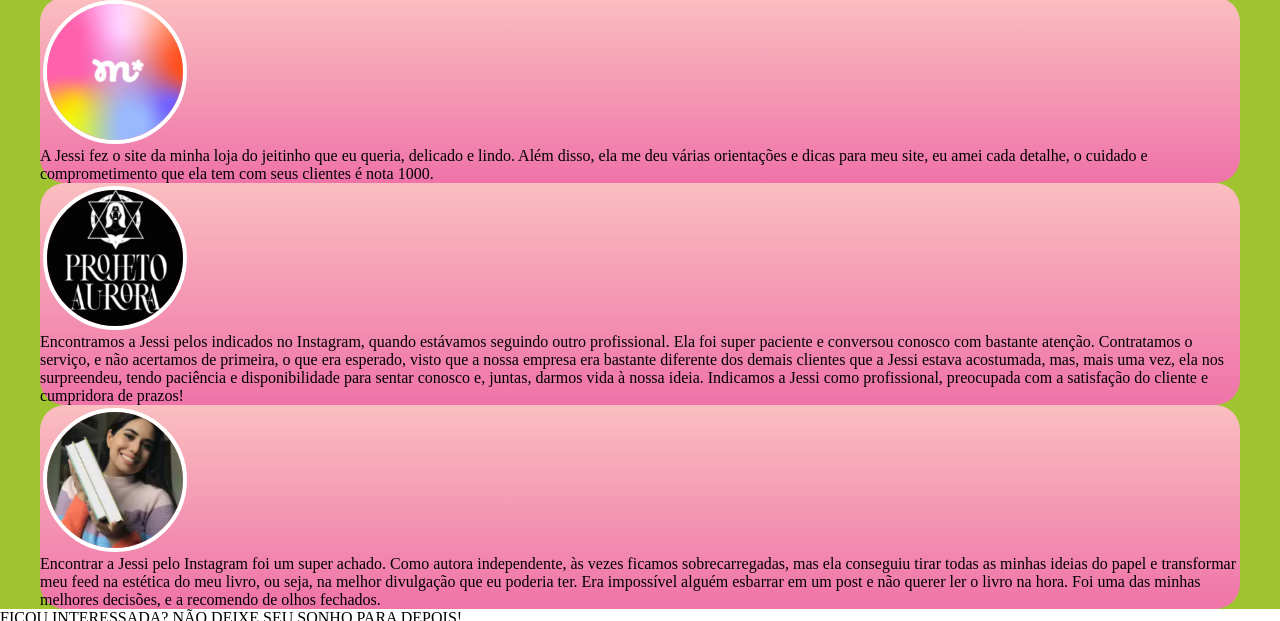
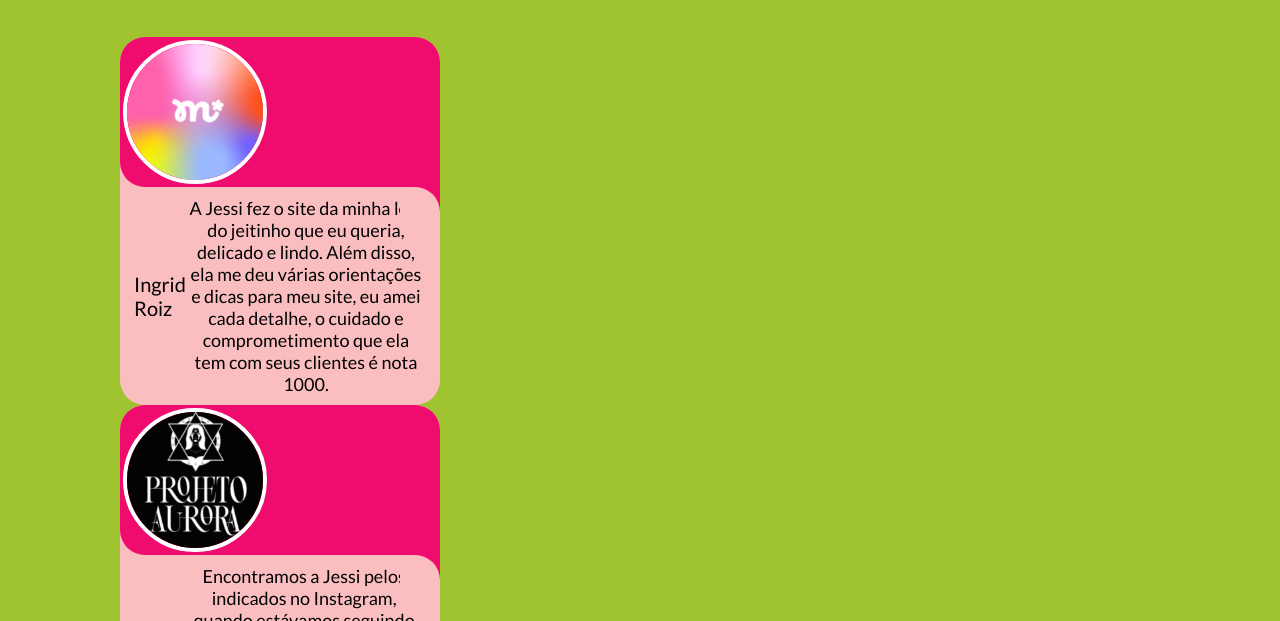
Before and after one commit to theingridbrito/vidisol, a website: page index.html in a window 1280 px wide. Shown: the part 2498-3119 px from the top of the page. Drawn offline with Linux system fonts and the light colour scheme.

Commit message:
Adição do overlay na estilização da área de clientes

```diff
--- a/index.html
+++ b/index.html
@@ -100,7 +100,11 @@
                                          <img src="/img/cliente-1.png" alt="" class="img-box3">
                                     </div>
                              </div>
-                                <p class="card3-content">A Jessi fez o site da minha loja do jeitinho que eu queria, delicado e lindo. Além disso, ela me deu várias orientações e dicas para meu site, eu amei cada detalhe, o cuidado e comprometimento que ela tem com seus clientes é nota 1000.</p>
+                             <div class="card3-content">
+                                <h2 class="name">Ingrid Roiz</h2>
+                                <p class="description">A Jessi fez o site da minha loja do jeitinho que eu queria, delicado e lindo. Além disso, ela me deu várias orientações e dicas para meu site, eu amei cada detalhe, o cuidado e comprometimento que ela tem com seus clientes é nota 1000.</p>
+                             </div>
+
                              </div>
                     <div class="cards3">
                         <div class="image-content">
@@ -108,9 +112,12 @@
                             <div class="card-image">
                                 <img src="/img/cliente-2.png" alt="" class="img-box3">
                             </div>
+                        </div>
+                        <div class="card3-content">
+                            <h2 class="name">Ana Paula</h2>
+                            <p class="description">Encontramos a Jessi pelos indicados no Instagram, quando estávamos seguindo outro profissional. Ela foi super paciente e conversou conosco com bastante atenção. Contratamos o serviço, e não acertamos de primeira, o que era esperado, visto que a nossa empresa era bastante diferente dos demais clientes que a Jessi estava acostumada, mas, mais uma vez, ela nos surpreendeu, tendo paciência e disponibilidade para sentar conosco e, juntas, darmos vida à nossa ideia. Indicamos a Jessi como profissional, preocupada com a satisfação do cliente e cumpridora de prazos!</p>
+                        </div>
 
-                        </div>
-                        <p class="card3-content">Encontramos a Jessi pelos indicados no Instagram, quando estávamos seguindo outro profissional. Ela foi super paciente e conversou conosco com bastante atenção. Contratamos o serviço, e não acertamos de primeira, o que era esperado, visto que a nossa empresa era bastante diferente dos demais clientes que a Jessi estava acostumada, mas, mais uma vez, ela nos surpreendeu, tendo paciência e disponibilidade para sentar conosco e, juntas, darmos vida à nossa ideia. Indicamos a Jessi como profissional, preocupada com a satisfação do cliente e cumpridora de prazos!</p>
                     </div>
                     <div class="cards3">
                         <div class="image-content">
@@ -118,9 +125,12 @@
                             <div class="card-image">
                                 <img src="/img/cliente-3.png" alt="" class="img-box3">
                             </div>
+                        </div>
+                        <div class="card3-content">
+                            <h2 class="name">Rebeca Alves</h2>
+                            <p class="description">Encontrar a Jessi pelo Instagram foi um super achado. Como autora independente, às vezes ficamos sobrecarregadas, mas ela conseguiu tirar todas as minhas ideias do papel e transformar meu feed na estética do meu livro, ou seja, na melhor divulgação que eu poderia ter. Era impossível alguém esbarrar em um post e não querer ler o livro na hora. Foi uma das minhas melhores decisões, e a recomendo de olhos fechados.</p>
+                        </div>
 
-                        </div>
-                        <p class="card3-content">Encontrar a Jessi pelo Instagram foi um super achado. Como autora independente, às vezes ficamos sobrecarregadas, mas ela conseguiu tirar todas as minhas ideias do papel e transformar meu feed na estética do meu livro, ou seja, na melhor divulgação que eu poderia ter. Era impossível alguém esbarrar em um post e não querer ler o livro na hora. Foi uma das minhas melhores decisões, e a recomendo de olhos fechados.</p>
                     </div>
                         </div>
 
--- a/src/styles/main.scss
+++ b/src/styles/main.scss
@@ -213,23 +213,70 @@ main{
 }
    .clientes{
     display: flex;
+    justify-content: center;
     flex-direction: column;
-    justify-content: center;
     align-items: center;
     background-color: $green;
     h1{
         font-family: $League;
         padding: 30px;
     }
+    .card-container-sessao3{
+        width: 100%;
+        padding: 40px 0 ;
+        display: flex;
+        flex-direction: row;
+        max-width: 1120px;
         .slide-content{
                   margin: 0 40px;
+
                   .cards3{
+
             border-radius: 25px;
-            background: linear-gradient(
-                    to bottom,
-                    $baby-pink ,
-                    $pink 100%
-                );
+            width: 320px;
+            background-color: $baby-pink;
+
+                .card3-content{
+                        display: flex;
+                        align-items: center;
+                        padding: 10px 14px;
+                        font-family: $Lato;
+                        .name{
+                            font-size: 20px;
+                            font-weight: 500;
+                        }
+                        .description{
+                            font-size: 18px;
+                            text-align: center;
+                        }
+                }
+        .image-content{
+            row-gap: 5px;
+            position: relative;
+            .overlay{
+                position: absolute;
+                left: 0;
+                right: 0;
+                height: 100%;
+                width: 100%;
+                background-color: $hot-pink;
+                border-radius:25px 25px 0px 25px ;
+
+            }
+            .overlay::before,
+                .overlay::after{
+                    position: absolute;
+                    right: 0;
+                    bottom: -40px;
+                    content: '';
+                    height: 40px;
+                    width: 40px;
+    background-color: $hot-pink;
+                }
+                .overlay::after{
+                    border-radius: 0 25px 0 0;
+                    background-color: $baby-pink;
+                }
             .card-image{
                 position: relative;
                 height: 150px;
@@ -245,7 +292,12 @@ main{
                 }
             }
         }
+
     }
+                  }
+
+    }
+
 
    }
 
```
Also changed, not shown: dist/styles.css, 1 other file. Lines whose indentation alone changed are shown as unchanged.
